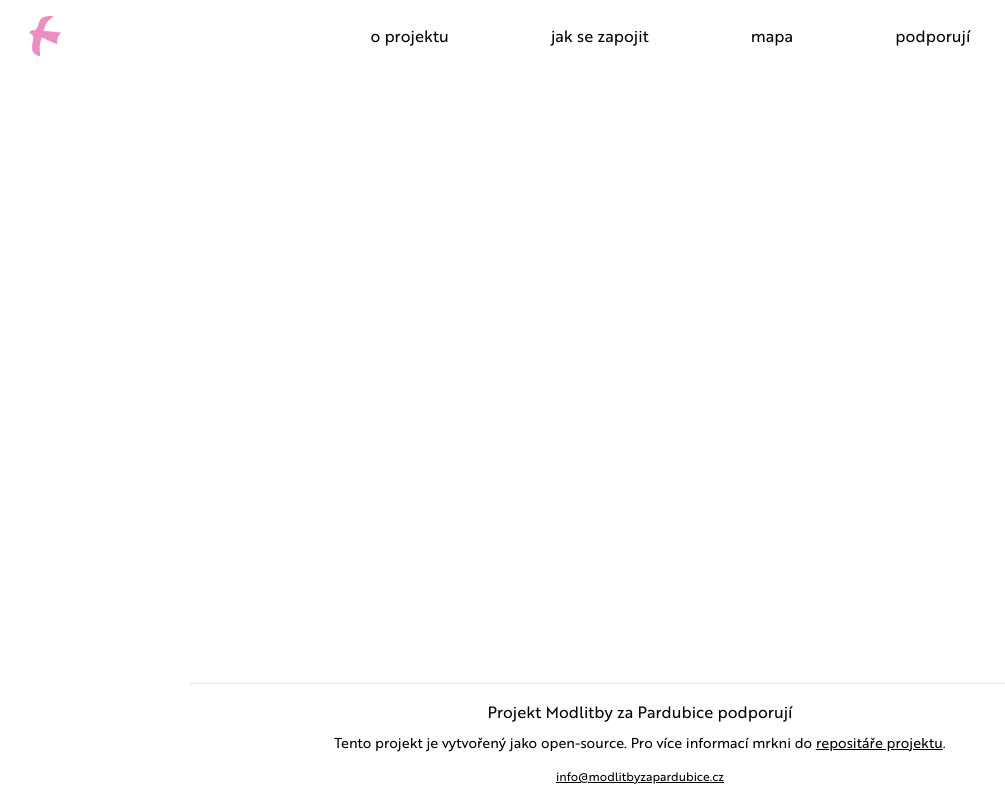
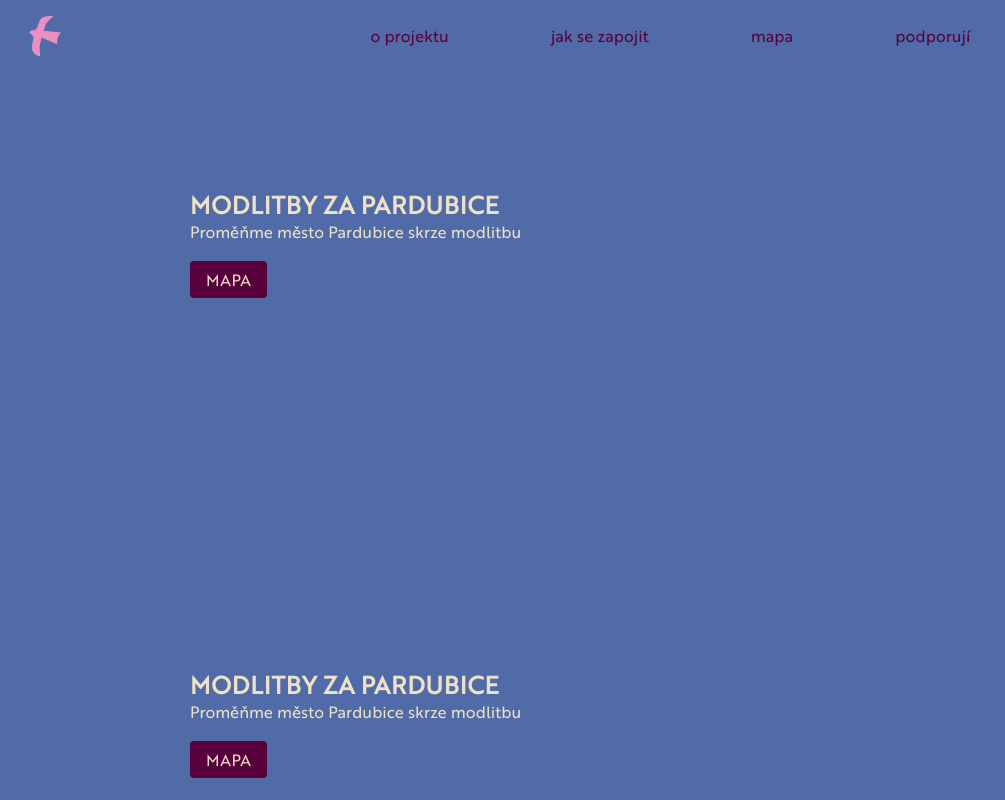
Before and after one commit to petrkucerak/modlitbyzaulice, a Next.js app: page / in a window 1280 px wide. Shown: the top 800 px of the page, without its empty margins (0-1005 px from the left). Built offline with nearby package versions, Linux system fonts and the light colour scheme.

Commit message:
Create schema of cover page

```diff
--- a/app/layout.js
+++ b/app/layout.js
@@ -28,7 +28,7 @@ export const metadata = {
 export default function RootLayout({ children }) {
   return (
     <html lang="cs" className="scroll-smooth">
-      <body className={`font-brother1816`}>{children}</body>
+      <body className={`font-brother1816 bg-darkBlue`}>{children}</body>
     </html>
   );
 }
--- a/app/page.js
+++ b/app/page.js
@@ -1,12 +1,32 @@
+import { conf } from "@/components/conf";
+import Button from "@/components/layout/button";
 import Footer from "@/components/layout/footer";
 import Header from "@/components/layout/header";
 import Main from "@/components/layout/main";
+import Section from "@/components/layout/section";
 
 export default function Home() {
   return (
     <Main>
       <Header />
-
+      <Section className={"bg-darkBlue text-white"}>
+        <div className="w-[90vw] max-w-[900px]">
+          <h1 className="uppercase font-brother1816 font-bold text-2xl">
+            Modlitby za&nbsp;Pardubice
+          </h1>
+          <p className="mb-6">{conf.description}</p>
+          <Button href={"/mapa"}>mapa</Button>
+        </div>
+      </Section>
+      <Section className={"bg-darkBlue text-white"}>
+        <div className="w-[90vw] max-w-[900px]">
+          <h1 className="uppercase font-brother1816 font-bold text-2xl">
+            Modlitby za&nbsp;Pardubice
+          </h1>
+          <p className="mb-6">{conf.description}</p>
+          <Button href={"/mapa"}>mapa</Button>
+        </div>
+      </Section>
       <Footer />
     </Main>
   );
--- a/components/conf.js
+++ b/components/conf.js
@@ -8,7 +8,7 @@ export const conf = {
   // start of the manifest
   name: "Modlitby za Pardubice",
   short_name: "Modlitby za Pardubice",
-  description: "TODO",
+  description: "Proměňme město Pardubice skrze modlitbu",
   start_url: "/",
   display: "standalone",
   orientation: "portrait-primary",
--- a/components/layout/button.js
+++ b/components/layout/button.js
@@ -3,7 +3,7 @@ import Link from "next/link";
 export default function Button({ children, className, href, rel, target }) {
   return (
     <Link
-      className={`${className} border border-stone-800 hover:bg-stone-800 transition hover:text-white p-2 px-4 rounded-2xl w-fit`}
+      className={`${className} bg-wine px-4 py-2 uppercase rounded`}
       target={target}
       href={href}
       rel={rel}
--- a/components/layout/header.js
+++ b/components/layout/header.js
@@ -12,7 +12,7 @@ export default function Header() {
   };
 
   return (
-    <header className="w-[100vw] flex flex-row items-center justify-between">
+    <header className="w-[100vw] flex flex-row items-center justify-between bg-darkBlue text-wine fixed">
       <Link href={"/"} className="my-4">
         <IconCustomLogo className={"w-[2rem] ml-[1.8rem]"} />
       </Link>
@@ -27,7 +27,7 @@ export default function Header() {
 
       {/* Mobile menu */}
       {isOpen && (
-        <div className="absolute top-14 text-2xl flex flex-col items-center w-full md:hidden">
+        <div className="absolute top-14 text-2xl flex flex-col bg-darkBlue items-center w-full md:hidden">
           <Link href={"/"} className="block my-4">
             o projektu
           </Link>
--- /dev/null
+++ b/components/layout/section.js
@@ -0,0 +1,10 @@
+export default function Section({ children, className, id }) {
+  return (
+    <section
+      className={`w-full min-h-[60vh] flex flex-col items-center justify-center ${className}`}
+      id={id}
+    >
+      {children}
+    </section>
+  );
+}
```
